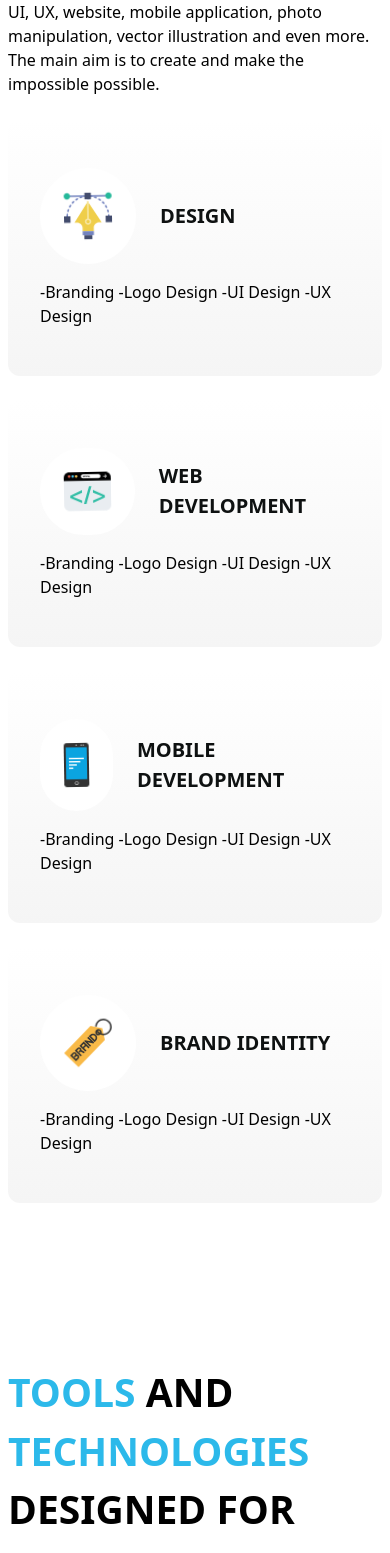
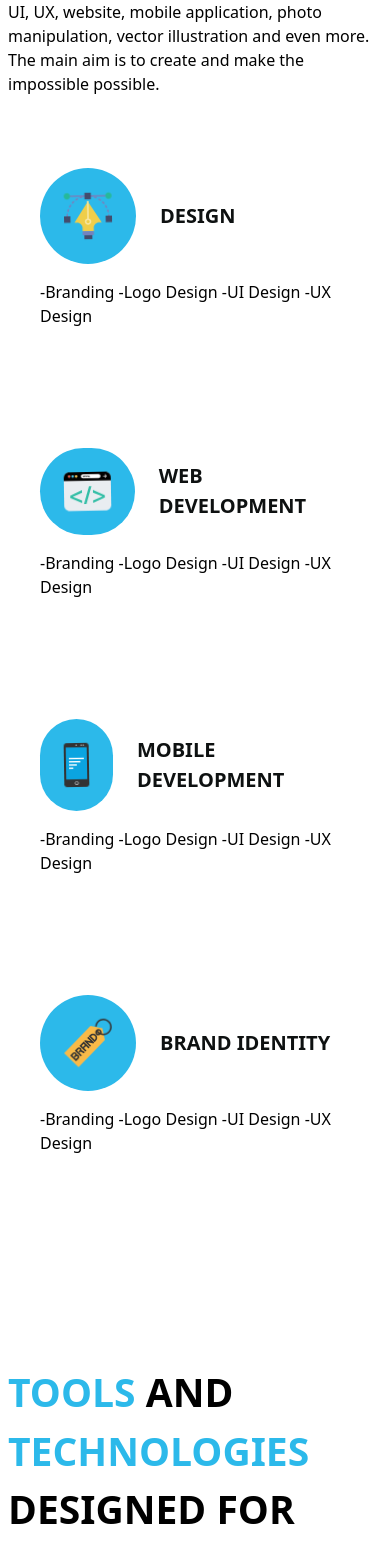
Before and after one commit to UToPiAN1997/utopia_website, a React (Create React App) app: page / in a window 390 px wide. Shown: the part 1549-3102 px from the top of the page. Built offline with nearby package versions, Linux system fonts and the light colour scheme.

Commit message:
Minor Changes More

```diff
--- a/src/components/CTA.jsx
+++ b/src/components/CTA.jsx
@@ -1,6 +1,8 @@
 import React from "react";
 import Lottie from "react-lottie";
 import animationData from "../lotties/rocket.json";
+
+import { FaBars, FaInstagram } from "react-icons/fa";
 
 import { HiArrowNarrowRight } from "react-icons/hi";
 
@@ -14,7 +16,7 @@ const CTA = () => {
     },
   };
   return (
-    <div className="2xl:mx-72 xl:mx-16 lg:px-12 md:px-14 sm:px-2 py-20">
+    <div className="2xl:mx-60 xl:mx-16 lg:px-12 md:px-14 sm:px-2 py-20">
       <div className="flex flex-cols-2 flex-wrap lg:flex-nowrap gap-4">
         <div className="flex 2xl:w-full xl:w-2/5 lg:w-2/5 md:w-full sm:w-full">
           <Lottie options={defaultOptions} height={750} width={750} />
@@ -27,7 +29,6 @@ const CTA = () => {
           </h2>
           <form className="flex flex-col mt-4">
             <div className="mt-2 flex flex-wrap w-full relative h-14 bg-white border-2 border-gray-300  items-center mb-4 focus:border-bluegradient1 focus:border-2">
-
               <input
                 type="text"
                 className="py-2 px-4 focus:outline-none border-none flex-shrink flex-grow leading-normal w-px flex-1 h-10 border-grey-light rounded rounded-l-none self-center relative text-pl"
@@ -35,7 +36,6 @@ const CTA = () => {
               />
             </div>
             <div className="mt-2 flex flex-wrap w-full relative h-14 bg-white border-2 border-gray-300  items-center mb-4 focus:border-bluegradient1 focus:border-2">
-
               <input
                 type="text"
                 className="py-2 px-4 focus:outline-none border-none flex-shrink flex-grow leading-normal w-px flex-1 h-10 border-grey-light rounded rounded-l-none self-center relative text-pl"
@@ -43,7 +43,6 @@ const CTA = () => {
               />
             </div>
             <div className="mt-2 flex flex-wrap w-full relative h-14 bg-white border-2 border-gray-300  items-center mb-4 focus:border-bluegradient1 focus:border-2">
-
               <input
                 type="text"
                 className="py-2 px-4 focus:outline-none border-none flex-shrink flex-grow leading-normal w-px flex-1 h-10 border-grey-light rounded rounded-l-none self-center relative text-pl"
--- a/src/components/Footer.jsx
+++ b/src/components/Footer.jsx
@@ -4,7 +4,7 @@ import Logo from "../assets/logo.png";
 
 const Footer = () => {
   return (
-    <div className="3xl:mx-96 2xl:mx-72 xl:mx-16 lg:mx-12 md:mx-14 sm:mx-2 py-20">
+    <div className="2xl:mx-60 xl:mx-16 lg:mx-12 md:mx-14 sm:mx-2 py-20">
       <div className="flex flex-cols-3 flex-wrap gap-8 w-full justify-center items-center">
         <div className="justify-start items-start w-auto">
           <img src={Logo} className="items-start" alt="Footer Logo" />
--- a/src/components/Hero.jsx
+++ b/src/components/Hero.jsx
@@ -17,7 +17,7 @@ const Hero = () => {
   };
   return (
     <div classname="hero">
-      <div className="2xl:mx-72 xl:mx-16 lg:px-12 md:px-14 sm:px-2 flex flex-cols-2 group justify-center md:mx-0 sm:mx-2 items-center md:pt-20 pt-10 align-middle xl:flex-nowrap flex-wrap-reverse 2xl:gap-12">
+      <div className="2xl:mx-60 xl:mx-16 lg:px-12 md:px-14 sm:px-2 flex flex-cols-2 group justify-center md:mx-0 sm:mx-2 items-center md:pt-20 pt-10 align-middle xl:flex-nowrap flex-wrap-reverse 2xl:gap-12">
         <div className="flex flex-col justify-center transition items-start 2xl:w-full lg:w-full">
           <h1 className="text-h2 text-textblack font-black">
             FROM A <span className="text-primary">THOUGHT</span> TO AN{" "}
--- a/src/components/Services.jsx
+++ b/src/components/Services.jsx
@@ -31,9 +31,9 @@ const Services = () => {
             </p>
             <div className="flex mt-6">
               <div className="grid md:grid-cols-2 md:grid-row-2 gap-6 group-hover:animate-fade-in-up">
-                <div className="bg-gradient-to-b from-transparent to-accent w-auto h-auto px-8 py-12 rounded-xl">
+                <div className="bg-gradient-to-b from-transparent to-transparent w-auto h-auto px-8 py-12 rounded-xl">
                   <div className="flex flex-row gap-6 flex-wrap items-center">
-                    <div className="bg-white rounded-full h-auto w-auto p-6">
+                    <div className="bg-primary rounded-full h-auto w-auto p-6">
                       <img
                         src={Designicon}
                         className="h-auto w-auto animate-wiggle"
@@ -48,9 +48,9 @@ const Services = () => {
                     -Branding -Logo Design -UI Design -UX Design
                   </p>
                 </div>
-                <div className="bg-gradient-to-b from-transparent to-accent w-auto h-auto px-8 py-12 rounded-xl">
+                <div className="bg-gradient-to-b from-transparent to-transparent w-auto h-auto px-8 py-12 rounded-xl">
                   <div className="flex flex-row gap-6 items-center">
-                    <div className="bg-white rounded-full h-auto w-auto p-6">
+                    <div className="bg-primary rounded-full h-auto w-auto p-6">
                       <img
                         src={Webdevicon}
                         className="h-auto w-auto animate-wiggle"
@@ -65,9 +65,9 @@ const Services = () => {
                     -Branding -Logo Design -UI Design -UX Design
                   </p>
                 </div>
-                <div className="bg-gradient-to-b from-transparent to-accent w-auto h-auto px-8 py-12 rounded-xl">
+                <div className="bg-gradient-to-b from-transparent to-transparent w-auto h-auto px-8 py-12 rounded-xl">
                   <div className="flex flex-row gap-6 items-center">
-                    <div className="bg-white rounded-full h-auto w-auto p-6">
+                    <div className="bg-primary rounded-full h-auto w-auto p-6">
                       <img
                         src={Mobileicon}
                         className="h-auto w-auto animate-wiggle"
@@ -82,9 +82,9 @@ const Services = () => {
                     -Branding -Logo Design -UI Design -UX Design
                   </p>
                 </div>
-                <div className="bg-gradient-to-b from-transparent to-accent w-auto h-auto px-8 py-12 rounded-xl">
+                <div className="bg-gradient-to-b from-transparent to-transparent w-auto h-auto px-8 py-12 rounded-xl">
                   <div className="flex flex-row gap-6 items-center">
-                    <div className="bg-white rounded-full h-auto w-auto p-6">
+                    <div className="bg-primary rounded-full h-auto w-auto p-6">
                       <img
                         src={Brandicon}
                         className="h-auto w-auto animate-wiggle"
--- a/src/components/Techstack.jsx
+++ b/src/components/Techstack.jsx
@@ -10,7 +10,7 @@ import React from "react";
 
 const Techstack = () => {
   return (
-    <div className="2xl:mx-72 xl:mx-16 lg:px-12 md:px-14 sm:px-2 py-20 group">
+    <div className="2xl:mx-60 xl:mx-16 lg:px-12 md:px-14 sm:px-2 py-20 group">
       <h2 className="text-h2 font-extrabold text-start">
         <span className="text-primary">TOOLS </span>
         AND <span className="text-primary">TECHNOLOGIES</span> DESIGNED FOR
--- a/src/components/Testimonials.jsx
+++ b/src/components/Testimonials.jsx
@@ -5,8 +5,11 @@ import TestiSlider from "./Testislider";
 
 const Testimonials = () => {
   return (
-    <section id="testimonials" className="section group bg-secondary 2xl:mx-72 xl:mx-16 lg:px-12 md:px-14 sm:px-2">
-      <div className="sm:mx-2">
+    <section
+      id="testimonials"
+      className="section group bg-secondary 2xl:mx-60 xl:mx-16 lg:px-12 md:px-14 sm:px-2"
+    >
+      <div className="sm:mx-0 mx-2">
         <h2 className="text-h2 font-extrabold text-left">
           SOME OF OUR <span className="text-primary">TESTIMONIALS</span>
         </h2>
--- a/src/components/Testislider.jsx
+++ b/src/components/Testislider.jsx
@@ -38,23 +38,27 @@ const TestiSlider = () => {
           } = item;
           return (
             <SwiperSlide key={index}>
-              <div className="flex flex-col lg:flex-row gap-12 lg:gap-32 bg-gradient-to-b from-transparent to-accent p-16 rounded-xl">
-                <div className="animate-float 2xl:w-1/2">
+              <div className="flex flex-col lg:flex-row gap-12 lg:gap-32 bg-gradient-to-b from-transparent to-transparent p-16 rounded-xl">
+                <div className="animate-float">
                   <img src={mockupImg} className="" alt="" />
                 </div>
-                <div className="flex flex-col max-w-3xl justify-center">
+                <div className="flex flex-col h-auto justify-center items-center">
+                  <div className="bg-accent items-center p-8 rounded-xl">
                     <div className="flex flex-row">
                       <div className="w-20 h-20">
                         <img className="rounded-full" src={authorImg} alt="" />
                       </div>
                       <div className="ml-4">
-                      <h1 className="text-h4 text-black">{authorName}</h1>
-                      <h1 className="text-pl font-normal">{authorPosition}</h1>
+                        <h1 className="text-h4 text-textblack">{authorName}</h1>
+                        <h1 className="text-pl font-normal">
+                          {authorPosition}
+                        </h1>
                       </div>
                     </div>
                     <p className="text-pr mt-4 italic font-normal">
                       {authorText}
                     </p>
+                  </div>
                 </div>
               </div>
             </SwiperSlide>
```
Lines whose indentation alone changed are shown as unchanged.
